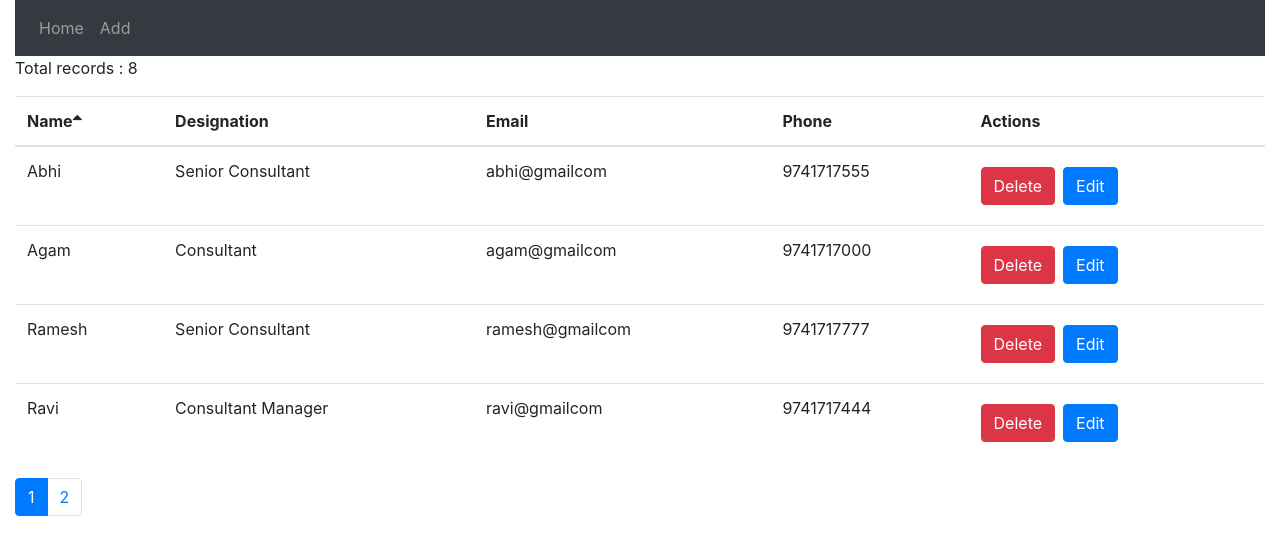
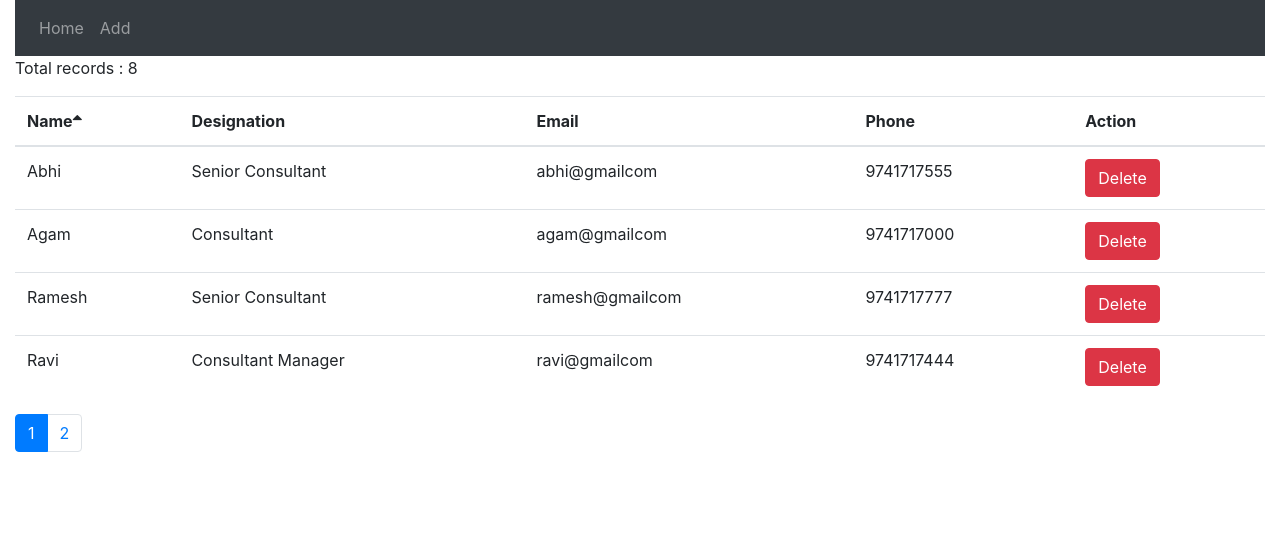
Before and after one commit to ShikharBh/employeemanagement, a React (Create React App) app: page / in a window 1280 px wide. Shown: the top 554 px of the page. Built offline with nearby package versions, Linux system fonts and the light colour scheme.

Commit message:
Column sorting

```diff
--- a/src/components/employeesTable/employeesTable.jsx
+++ b/src/components/employeesTable/employeesTable.jsx
@@ -2,7 +2,7 @@ import React from "react";
 import ModalItem from "../../common/modal/modal";
 
 const EmployeesTable = (props) => {
-  const { employees, onDelete, onEdit, onSort, sortColumn } = props;
+  const { employees, onDelete, onSort, sortColumn } = props;
 
   const raiseSort = (column) => {
     const sort = { ...sortColumn };
@@ -36,7 +36,7 @@ const EmployeesTable = (props) => {
           </th>
           <th>Email</th>
           <th>Phone</th>
-          <th>Actions</th>
+          <th>Action</th>
         </tr>
       </thead>
       <tbody>
@@ -52,13 +52,6 @@ const EmployeesTable = (props) => {
                 employee={employee}
                 action="Delete"
               />
-
-              <button
-                onClick={() => onEdit(employee)}
-                className="btn btn-primary m-2"
-              >
-                Edit
-              </button>
             </td>
           </tr>
         ))}
```
Also changed, not shown: src/common/tableHeader/tableHeader.jsx (deleted, +0 -26 lines).
